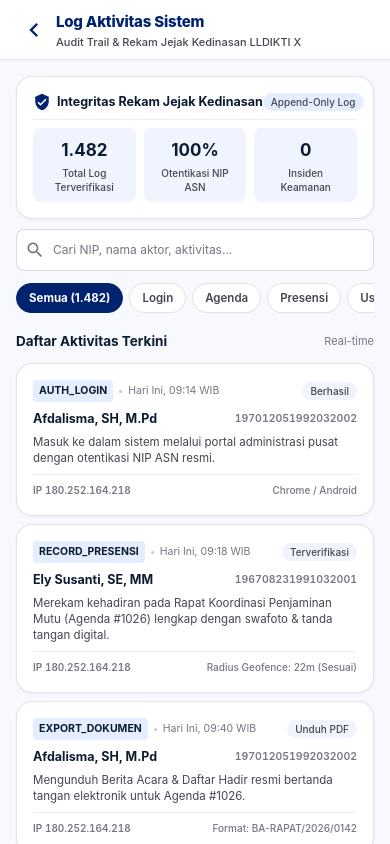
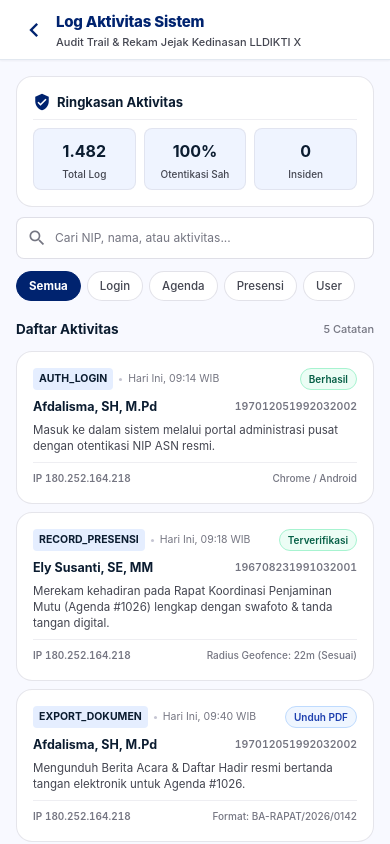
Before and after one commit to 41116120010/siperapat-mobile, a React Native app: screen /AuditLog in a window 390 px wide. Built offline with nearby package versions, Linux system fonts and the light colour scheme.

Commit message:
Patch: UI/UX Improvments.

```diff
--- a/src/presentation/screens/AuditLogScreen.tsx
+++ b/src/presentation/screens/AuditLogScreen.tsx
@@ -6,12 +6,14 @@ import {
   ScrollView,
   TextInput,
   Pressable,
+  Platform,
 } from 'react-native';
 import { MaterialIcons } from '@expo/vector-icons';
 import { colors } from '../../core/theme/colors';
 import { typography } from '../../core/theme/typography';
-import { rounded, spacing, elevations } from '../../core/theme/tokens';
+import { rounded, spacing } from '../../core/theme/tokens';
 import { Header } from '../components/common/Header';
+import { EmptyState } from '../components/common/EmptyState';
 
 interface AuditItem {
   id: string;
@@ -134,32 +136,29 @@ export const AuditLogScreen: React.FC<AuditLogScreenProps> = ({ onBack }) => {
         contentContainerStyle={styles.scrollContent}
         showsVerticalScrollIndicator={false}
       >
-        {/* RINGKASAN INTEGRITAS REKAM JEJAK */}
+        {/* RINGKASAN AKTIVITAS */}
         <View style={styles.integrityCard}>
           <View style={styles.integrityHeader}>
             <View style={styles.integrityTitleRow}>
               <MaterialIcons name="verified-user" size={18} color={colors.primary} />
               <Text style={styles.integrityTitle}>
-                Integritas Rekam Jejak Kedinasan
+                Ringkasan Aktivitas
               </Text>
-            </View>
-            <View style={styles.appendPill}>
-              <Text style={styles.appendPillText}>Append-Only Log</Text>
             </View>
           </View>
 
           <View style={styles.metricsRow}>
             <View style={styles.metricCol}>
               <Text style={styles.metricNumber}>1.482</Text>
-              <Text style={styles.metricLabel}>Total Log Terverifikasi</Text>
+              <Text style={styles.metricLabel}>Total Log</Text>
             </View>
             <View style={styles.metricCol}>
               <Text style={styles.metricNumber}>100%</Text>
-              <Text style={styles.metricLabel}>Otentikasi NIP ASN</Text>
+              <Text style={styles.metricLabel}>Otentikasi Sah</Text>
             </View>
             <View style={styles.metricCol}>
               <Text style={styles.metricNumber}>0</Text>
-              <Text style={styles.metricLabel}>Insiden Keamanan</Text>
+              <Text style={styles.metricLabel}>Insiden</Text>
             </View>
           </View>
         </View>
@@ -169,11 +168,21 @@ export const AuditLogScreen: React.FC<AuditLogScreenProps> = ({ onBack }) => {
           <MaterialIcons name="search" size={20} color={colors.outline} />
           <TextInput
             style={styles.searchInput}
-            placeholder="Cari NIP, nama aktor, aktivitas..."
+            placeholder="Cari NIP, nama, atau aktivitas..."
             placeholderTextColor={colors.outline}
             value={search}
             onChangeText={setSearch}
           />
+          {search.length > 0 ? (
+            <Pressable
+              onPress={() => setSearch('')}
+              hitSlop={8}
+              accessibilityRole="button"
+              accessibilityLabel="Hapus pencarian"
+            >
+              <MaterialIcons name="close" size={18} color={colors.outline} />
+            </Pressable>
+          ) : null}
         </View>
 
         {/* FILTER PILLS */}
@@ -192,6 +201,8 @@ export const AuditLogScreen: React.FC<AuditLogScreenProps> = ({ onBack }) => {
                   styles.filterPill,
                   active && styles.filterPillActive,
                 ]}
+                accessibilityRole="button"
+                accessibilityLabel={`Filter kategori ${cat}`}
               >
                 <Text
                   style={[
@@ -199,7 +210,7 @@ export const AuditLogScreen: React.FC<AuditLogScreenProps> = ({ onBack }) => {
                     active && styles.filterPillTextActive,
                   ]}
                 >
-                  {cat === 'Semua' ? 'Semua (1.482)' : cat}
+                  {cat}
                 </Text>
               </Pressable>
             );
@@ -208,11 +219,14 @@ export const AuditLogScreen: React.FC<AuditLogScreenProps> = ({ onBack }) => {
 
         {/* LIST SECTION HEADER */}
         <View style={styles.sectionHeader}>
-          <Text style={styles.sectionTitle}>Daftar Aktivitas Terkini</Text>
-          <Text style={styles.sectionRealtime}>Real-time</Text>
+          <Text style={styles.sectionTitle}>Daftar Aktivitas</Text>
+          <Text style={styles.sectionCountText}>
+            {filteredLogs.length} Catatan
+          </Text>
         </View>
 
         {/* LOG ITEMS */}
+        {filteredLogs.length > 0 ? (
           <View style={styles.logsList}>
             {filteredLogs.map((item) => (
               <View key={item.id} style={styles.logCard}>
@@ -225,13 +239,17 @@ export const AuditLogScreen: React.FC<AuditLogScreenProps> = ({ onBack }) => {
                   <View
                     style={[
                       styles.statusPill,
+                      item.statusType === 'success' && styles.statusPillSuccess,
                       item.statusType === 'warning' && styles.statusPillWarn,
+                      item.statusType === 'info' && styles.statusPillInfo,
                     ]}
                   >
                     <Text
                       style={[
                         styles.statusPillText,
+                        item.statusType === 'success' && styles.statusPillTextSuccess,
                         item.statusType === 'warning' && styles.statusPillTextWarn,
+                        item.statusType === 'info' && styles.statusPillTextInfo,
                       ]}
                     >
                       {item.status}
@@ -253,6 +271,18 @@ export const AuditLogScreen: React.FC<AuditLogScreenProps> = ({ onBack }) => {
               </View>
             ))}
           </View>
+        ) : (
+          <EmptyState
+            icon="manage-search"
+            title="Tidak Ada Log Ditemukan"
+            description="Tidak ada catatan aktivitas yang cocok dengan kata kunci atau filter kategori yang dipilih."
+            actionLabel="Atur Ulang Filter"
+            onAction={() => {
+              setSearch('');
+              setSelectedCategory('Semua');
+            }}
+          />
+        )}
       </ScrollView>
     </View>
   );
@@ -273,8 +303,19 @@ const styles = StyleSheet.create({
     borderRadius: rounded.xl,
     padding: spacing.md,
     borderWidth: 1,
-    borderColor: 'rgba(197, 197, 211, 0.5)',
-    ...elevations.level1,
+    borderColor: 'rgba(197, 197, 211, 0.45)',
+    overflow: 'hidden',
+    ...Platform.select({
+      ios: {
+        shadowColor: '#0F172A',
+        shadowOffset: { width: 0, height: 1 },
+        shadowOpacity: 0.04,
+        shadowRadius: 3,
+      },
+      android: {
+        elevation: 0,
+      },
+    }),
   },
   integrityHeader: {
     flexDirection: 'row',
@@ -291,21 +332,9 @@ const styles = StyleSheet.create({
   },
   integrityTitle: {
     ...typography.labelMd,
-    fontSize: 12.5,
+    fontSize: 13,
     fontWeight: '700',
     color: colors.onSurface,
-  },
-  appendPill: {
-    backgroundColor: colors.surfaceContainer,
-    paddingHorizontal: 8,
-    paddingVertical: 2,
-    borderRadius: rounded.full,
-  },
-  appendPillText: {
-    ...typography.labelSm,
-    fontSize: 10,
-    color: colors.onSurfaceVariant,
-    fontWeight: '500',
   },
   metricsRow: {
     flexDirection: 'row',
@@ -318,10 +347,12 @@ const styles = StyleSheet.create({
     padding: spacing.sm,
     borderRadius: rounded.md,
     alignItems: 'center',
+    borderWidth: 1,
+    borderColor: 'rgba(197, 197, 211, 0.35)',
   },
   metricNumber: {
     ...typography.headlineMd,
-    fontSize: 17,
+    fontSize: 16,
     fontWeight: '700',
     color: colors.onSurface,
   },
@@ -337,17 +368,19 @@ const styles = StyleSheet.create({
     borderRadius: rounded.md,
     backgroundColor: colors.surfaceContainerLowest,
     borderWidth: 1,
-    borderColor: 'rgba(197, 197, 211, 0.6)',
+    borderColor: 'rgba(197, 197, 211, 0.55)',
     flexDirection: 'row',
     alignItems: 'center',
-    paddingHorizontal: spacing.sm,
+    paddingHorizontal: spacing.sm + 2,
     gap: 8,
+    overflow: 'hidden',
   },
   searchInput: {
     flex: 1,
     ...typography.bodySm,
     fontSize: 12,
     color: colors.onSurface,
+    paddingVertical: 0,
   },
   filterPillsRow: {
     flexDirection: 'row',
@@ -361,6 +394,7 @@ const styles = StyleSheet.create({
     borderWidth: 1,
     borderColor: 'rgba(197, 197, 211, 0.5)',
     backgroundColor: colors.surfaceContainerLowest,
+    overflow: 'hidden',
   },
   filterPillActive: {
     backgroundColor: colors.primary,
@@ -370,6 +404,7 @@ const styles = StyleSheet.create({
     ...typography.labelMd,
     fontSize: 11.5,
     color: colors.onSurfaceVariant,
+    fontWeight: '500',
   },
   filterPillTextActive: {
     color: '#FFFFFF',
@@ -387,10 +422,11 @@ const styles = StyleSheet.create({
     fontWeight: '700',
     color: colors.onSurface,
   },
-  sectionRealtime: {
+  sectionCountText: {
     ...typography.bodySm,
     fontSize: 11,
     color: colors.outline,
+    fontWeight: '500',
   },
   logsList: {
     gap: 8,
@@ -400,9 +436,20 @@ const styles = StyleSheet.create({
     borderRadius: rounded.xl,
     padding: spacing.md,
     borderWidth: 1,
-    borderColor: 'rgba(197, 197, 211, 0.5)',
+    borderColor: 'rgba(197, 197, 211, 0.45)',
     gap: 6,
-    ...elevations.level1,
+    overflow: 'hidden',
+    ...Platform.select({
+      ios: {
+        shadowColor: '#0F172A',
+        shadowOffset: { width: 0, height: 1 },
+        shadowOpacity: 0.04,
+        shadowRadius: 3,
+      },
+      android: {
+        elevation: 0,
+      },
+    }),
   },
   logCardHeader: {
     flexDirection: 'row',
@@ -436,23 +483,39 @@ const styles = StyleSheet.create({
     color: colors.outline,
   },
   statusPill: {
+    paddingHorizontal: 8,
+    paddingVertical: 3,
+    borderRadius: rounded.full,
+    borderWidth: 1,
+    borderColor: 'rgba(197, 197, 211, 0.4)',
     backgroundColor: colors.surfaceContainerLow,
-    paddingHorizontal: 8,
-    paddingVertical: 2,
-    borderRadius: rounded.full,
+  },
+  statusPillSuccess: {
+    backgroundColor: '#ECFDF5',
+    borderColor: '#A7F3D0',
   },
   statusPillWarn: {
     backgroundColor: '#FEF3C7',
+    borderColor: '#FDE68A',
+  },
+  statusPillInfo: {
+    backgroundColor: '#EFF6FF',
+    borderColor: '#BFDBFE',
   },
   statusPillText: {
     ...typography.labelSm,
     fontSize: 10,
     color: colors.onSurfaceVariant,
-    fontWeight: '500',
+    fontWeight: '600',
+  },
+  statusPillTextSuccess: {
+    color: '#065F46',
   },
   statusPillTextWarn: {
     color: '#92400E',
-    fontWeight: '600',
+  },
+  statusPillTextInfo: {
+    color: '#1E40AF',
   },
   actorRow: {
     flexDirection: 'row',
```
Lines whose indentation alone changed are shown as unchanged.
